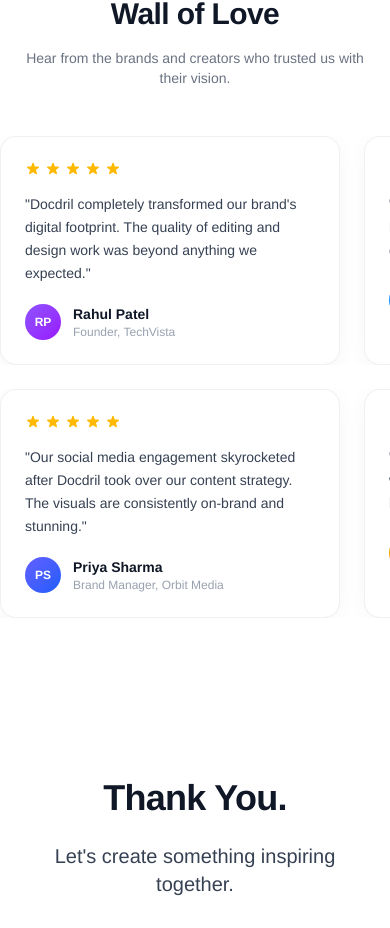
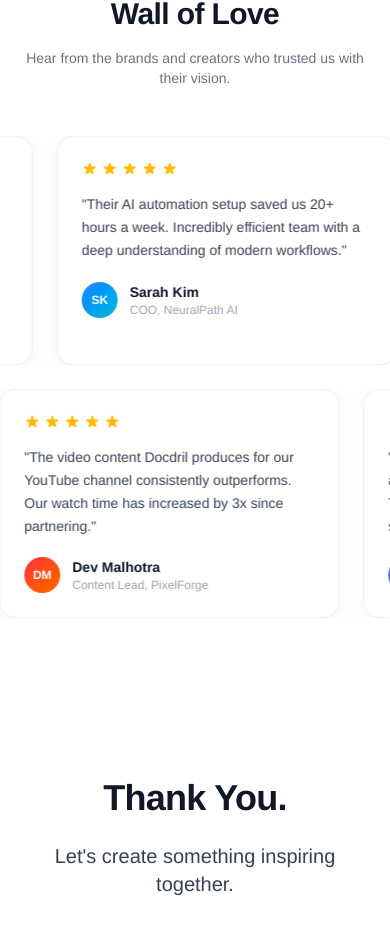
Before and after one commit to ipsole/webtest, a React (Vite) app: page / in a window 390 px wide. Shown: the part 7056-7984 px from the top of the page. Built offline with nearby package versions, Linux system fonts and the light colour scheme.

Commit message:
Fix marquee animation on mobile

```diff
--- a/src/index.css
+++ b/src/index.css
@@ -371,10 +371,6 @@ a.rounded-3xl:active {
     #virtual-cursor {
         display: none !important;
     }
-
-    .marquee-track {
-        animation: none !important;
-    }
 }
 
 /* Infinite Marquee for Testimonials */
```
